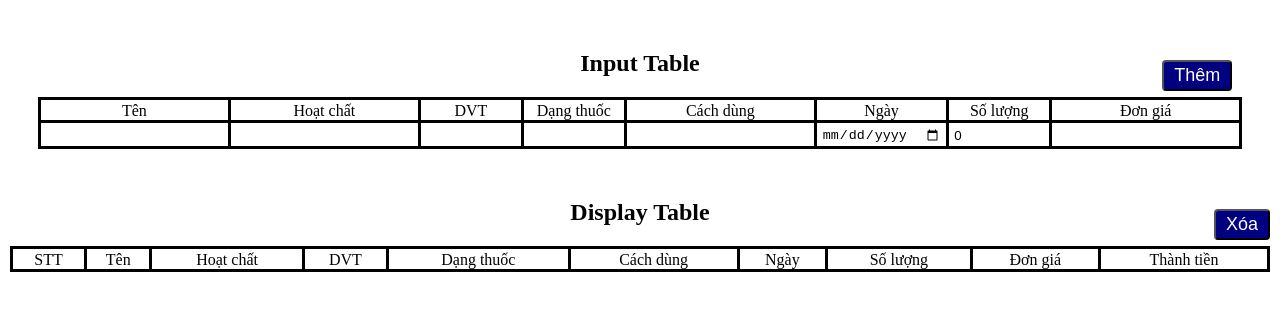
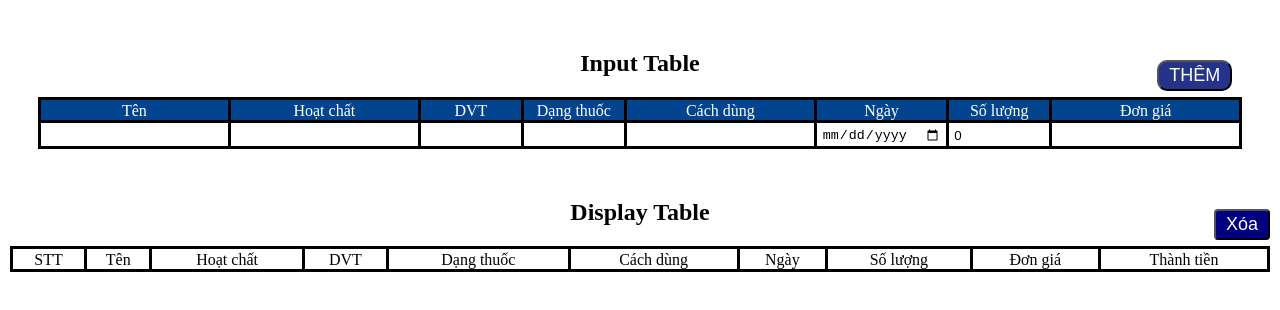
Before and after one commit to stephengia/checking-table, a plain HTML site: page index.html in a window 1280 px wide. In both pictures the pointer is over the button "Thêm". Drawn offline with Linux system fonts and the light colour scheme.

Commit message:
First commit

```diff
--- a/index.html
+++ b/index.html
@@ -9,10 +9,12 @@
     <script src="script.js" defer></script>
   </head>
   <body>
+
+    <!-- Display input table-->
     <form id="inp" autocomplete="off">
       <h2>Input Table</h2>
       <table id="inp_table">
-        <thead>
+        <thead style="background-color: #02458e;color: white;">
           <td>Tên</td>
           <td>Hoạt chất</td>
           <td>DVT</td>
@@ -43,6 +45,7 @@
           <td><input class="price" id="price" type="number" min="0" /></td>
         </tbody>
       </table>
+      <!--BUTTON-->
       <button
         type="button"
         id="add"
@@ -52,6 +55,8 @@
         Thêm
       </button>
     </form>
+
+    <!-- Display output table-->
     <form action="" id="out">
       <h2>Display Table</h2>
       <table id="out_table">
@@ -69,7 +74,8 @@
         </thead>
         <tbody></tbody>
       </table>
-      <button type="button" onclick="delete_multi()">Xóa</button>
+      <!--BUTTON-->
+      <button style="cursor: pointer" type="button" onclick="delete_multi()">Xóa</button>
     </form>
     <div id="ketqua"></div>
   </body>
--- a/script.js
+++ b/script.js
@@ -86,7 +86,7 @@ function rows() {
   var xl = x.rows.length;
   for (var i = 1; i < xl; i++) {
     x.rows[i].onclick = function () {
-      if (this.style.background === "red") {
+      if (this.style.background === "red  ") {
         this.style.background = "transparent";
       } else {
         this.style.background = "red";
--- a/style.css
+++ b/style.css
@@ -30,6 +30,22 @@ input {
   position: relative;
   margin: 50px auto;
 }
+
+button:hover{
+  text-transform: uppercase;
+  position: absolute;
+  background-color: rgb(37, 52, 138);
+  /*This attribute will circulize the button ??? idk*/
+  border-radius: 10px;
+  margin-bottom: 10px;
+  padding: 3px 10px;
+  top: 10px;
+  right: 10px;
+  margin-top: 0px;
+  font-size: 18px;
+  color: white;
+  cursor: pointer;
+}
 button {
   position: absolute;
   background-color: navy;
@@ -57,6 +73,6 @@ td {
   margin: 0px auto;
 }
 #ketqua {
-  color: red;
+  color: rgb(202, 219, 49);
   margin: -45px 0px 40px;
 }
```
